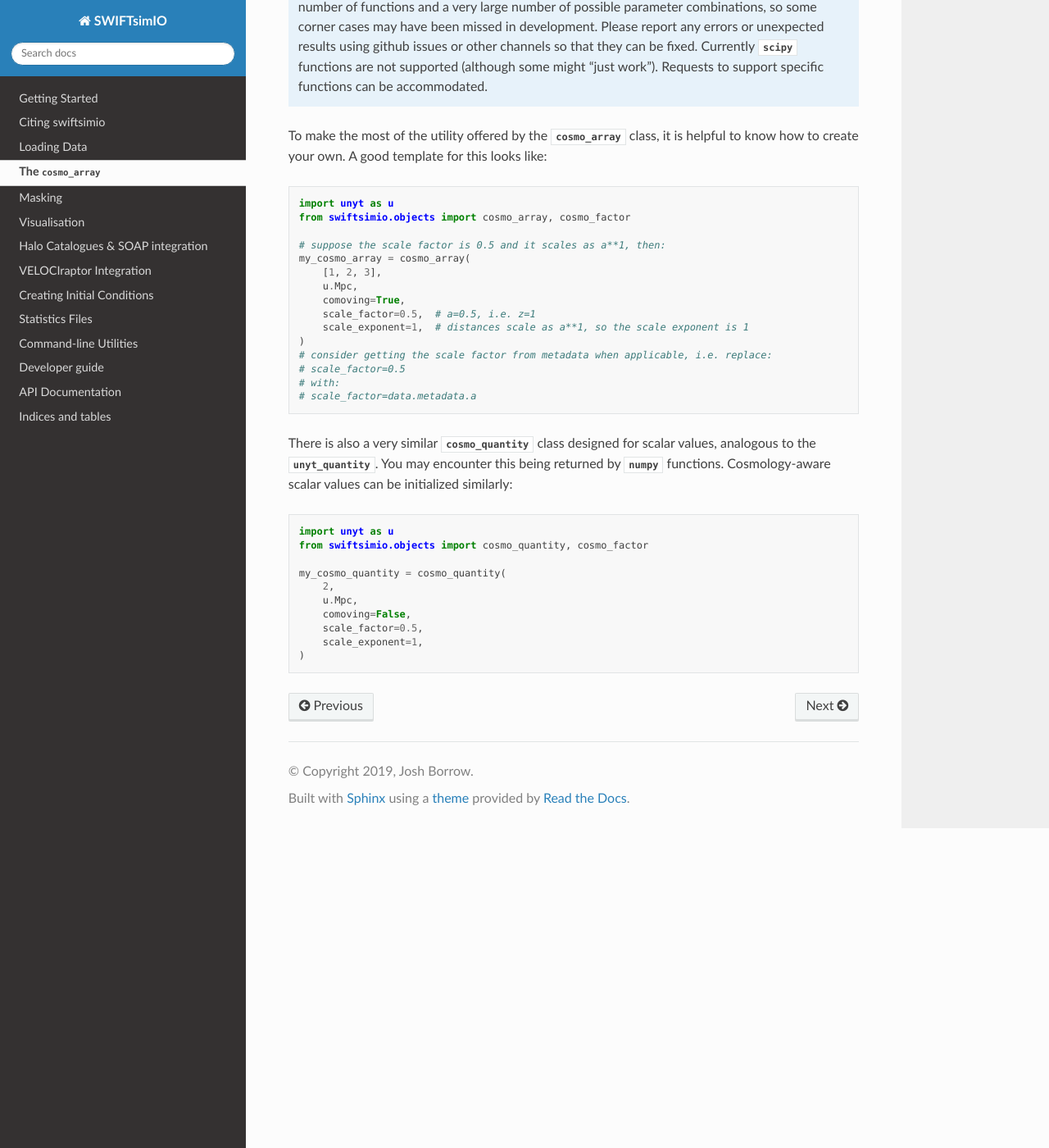
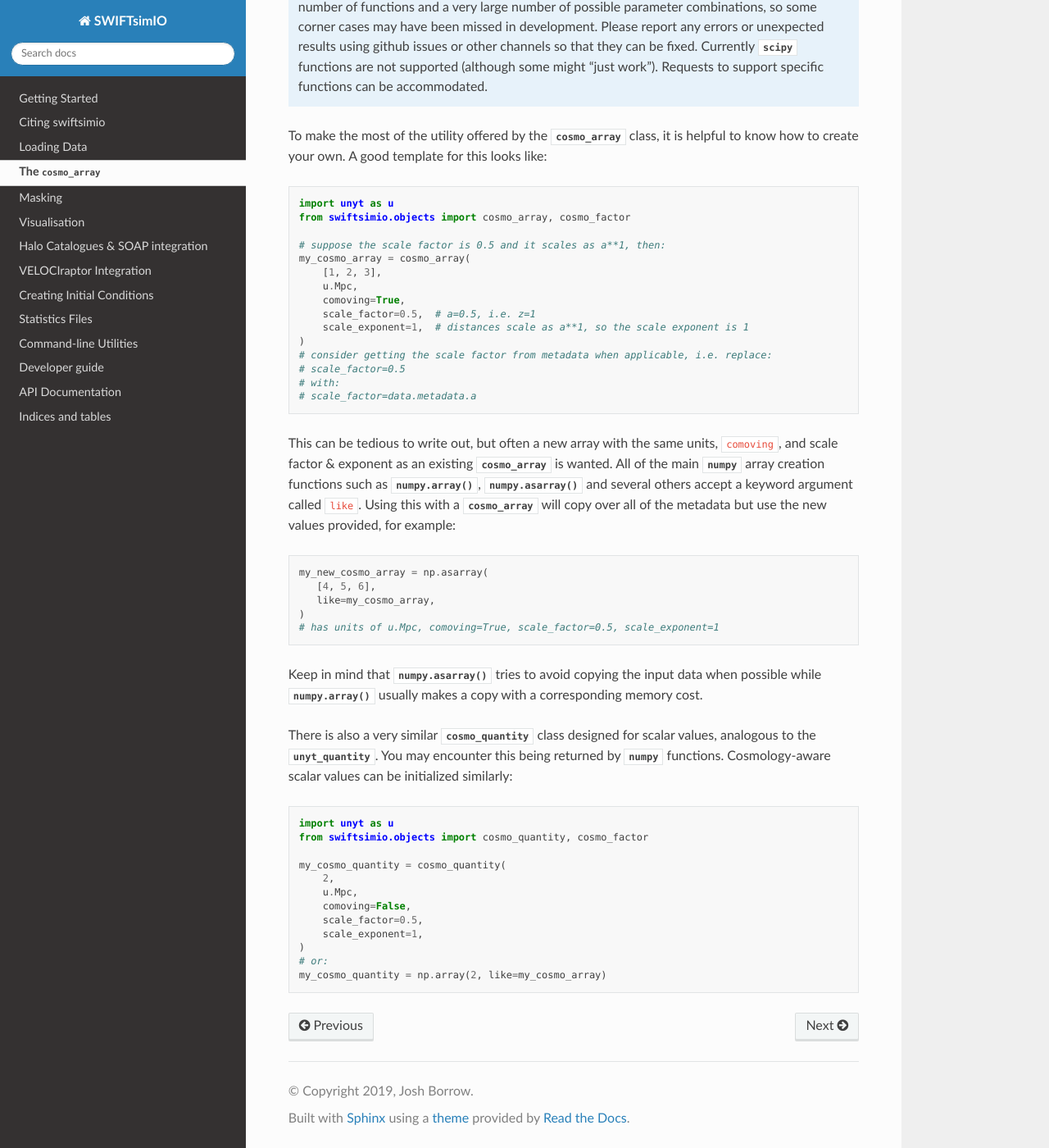
Before and after one commit to SWIFTSIM/swiftsimio, a Sphinx documentation site: the page built from docs/source/cosmo_array/index.rst, in a window 1280 px wide and 1400 px high, scrolled down 1921 px. Shown: the whole window at 82% size. Built offline with Sphinx 7.4.7 and the Read the Docs theme 3.1.0, drawn with Linux system fonts in a browser that asks for light colours; pages that are not in the unit, such as notebooks, are missing from menus; some of the changed text lies outside the part shown.

Commit message:
Update narrative docs.

```diff
--- a/docs/source/cosmo_array/index.rst
+++ b/docs/source/cosmo_array/index.rst
@@ -21,8 +21,8 @@ The cosmology information is stored in three attributes:
  + ``cosmo_factor``
  + ``valid_transform``
 
-The ``comoving`` attribute specifies whether the array is a physical (``True``) or
-comoving (``False``) quantity, while the ``cosmo_factor`` stores the expression needed
+The ``comoving`` attribute specifies whether the array is a physical (``False``) or
+comoving (``True``) quantity, while the ``cosmo_factor`` stores the expression needed
 to convert back and forth between comoving and physical quantities and the value of
 the scale factor. The conversion factors can be accessed like this:
 
@@ -122,6 +122,24 @@ class, it is helpful to know how to create your own. A good template for this lo
    # with:
    # scale_factor=data.metadata.a
 
+This can be tedious to write out, but often a new array with the same units, ``comoving``,
+and scale factor & exponent as an existing :class:`~swiftsimio.objects.cosmo_array` is
+wanted. All of the main :mod:`numpy` array creation functions such as :func:`numpy.array`,
+:func:`numpy.asarray` and several others accept a keyword argument called ``like``. Using
+this with a :class:`~swiftsimio.objects.cosmo_array` will copy over all of the metadata
+but use the new values provided, for example:
+
+.. code-block:: python
+
+   my_new_cosmo_array = np.asarray(
+      [4, 5, 6],
+      like=my_cosmo_array,
+   )
+   # has units of u.Mpc, comoving=True, scale_factor=0.5, scale_exponent=1
+
+Keep in mind that :func:`numpy.asarray` tries to avoid copying the input data when
+possible while :func:`numpy.array` usually makes a copy with a corresponding memory cost.
+
 There is also a very similar :class:`~swiftsimio.objects.cosmo_quantity` class designed
 for scalar values, analogous to the :class:`~unyt.array.unyt_quantity`. You may encounter
 this being returned by :mod:`numpy` functions. Cosmology-aware scalar values can be
@@ -139,3 +157,5 @@ initialized similarly:
        scale_factor=0.5,
        scale_exponent=1,
    )
+   # or:
+   my_cosmo_quantity = np.array(2, like=my_cosmo_array)
--- a/docs/source/visualisation/slice.rst
+++ b/docs/source/visualisation/slice.rst
@@ -163,7 +163,7 @@ approach to rotations applied to the above example is shown below.
 
    # Specify the rotation parameters
    center = 0.5 * data.metadata.boxsize
-   rotate_vec = [0.5,0.5,1]
+   rotate_vec = [0.5, 0.5, 1]
    matrix = rotation_matrix_from_vector(rotate_vec, axis='z')
 
    # Map in msun / mpc^3
```
Also changed, not shown: docs/source/loading_data/index.rst (+12 -11 lines), docs/source/masking/index.rst (+8 -9 lines), docs/source/soap/index.rst (+6 -6 lines).
